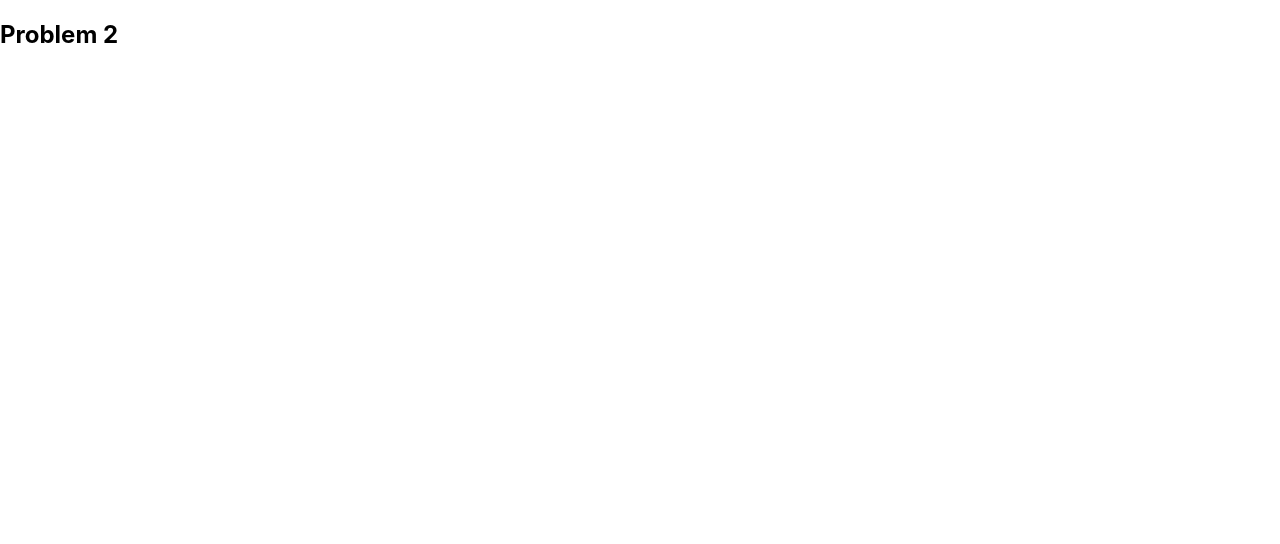
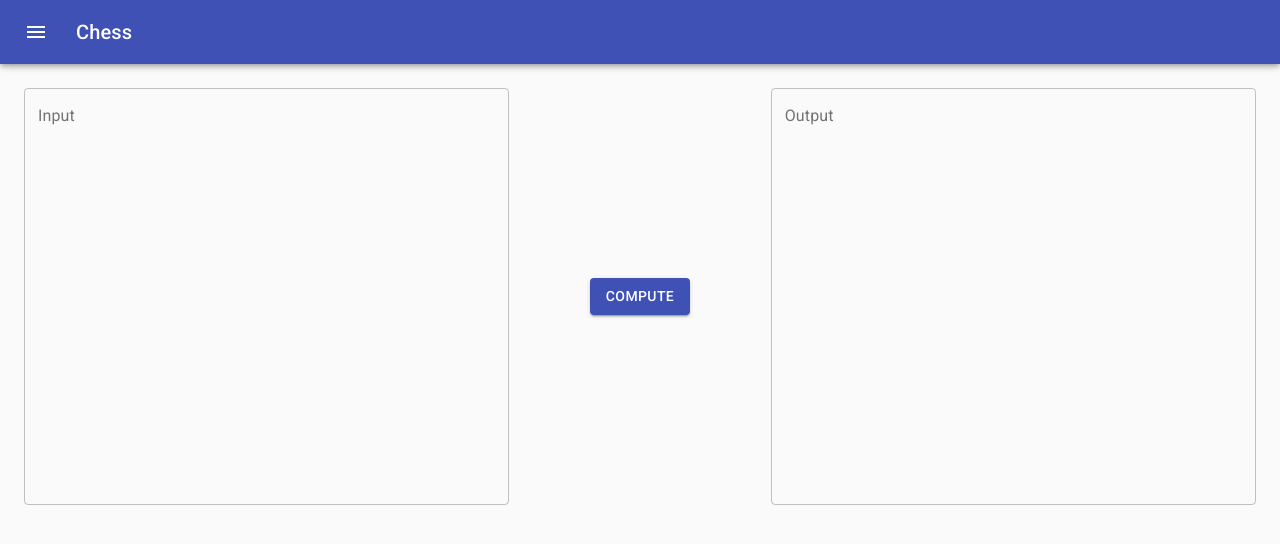
Before and after one commit to ilich16/a2o-dev-frontend, a React (Create React App) app: page /problem-2 in a window 1280 px wide. Shown: the top 544 px of the page. Built offline with nearby package versions, Linux system fonts and the light colour scheme.

Commit message:
Edit the main App.js to add the second problem

```diff
--- a/src/App.js
+++ b/src/App.js
@@ -6,6 +6,7 @@ import {
 } from "react-router-dom";
 import './App.css';
 import FirstProblem from './components/FirstProblem';
+import SecondProblem from './components/SecondProblem';
 
 function App() {
 
@@ -16,9 +17,7 @@ function App() {
             renders the first one that matches the current URL. */}
         <Switch>
           <Route path="/problem-1" component={FirstProblem} />
-          <Route path="/problem-2">
-            <Problem2 />
-          </Route>
+          <Route path="/problem-2" component={SecondProblem} />
           <Route path="/problem-3">
             <Problem3 />
           </Route>
@@ -36,10 +35,6 @@ function Home() {
   return <h2>Home</h2>;
 }
 
-function Problem2() {
-  return <h2>Problem 2</h2>;
-}
-
 function Problem3() {
   return <h2>Problem 3</h2>;
 }
--- a/src/components/SecondProblem.js
+++ b/src/components/SecondProblem.js
@@ -178,11 +178,11 @@ function SecondProblem() {
             <ListItemIcon> <HomeIcon /></ListItemIcon>
             <ListItemText primary="Home" />
           </ListItemLink>
-          <ListItemLink href='/problem-1' selected>
+          <ListItemLink href='/problem-1'>
             <ListItemIcon> <SportsTennisIcon /></ListItemIcon>
             <ListItemText primary="Padel League" />
           </ListItemLink>
-          <ListItemLink href='/problem-2'>
+          <ListItemLink href='/problem-2' selected>
             <ListItemIcon> <SvgIcon><path d={mdiChessQueen} /></SvgIcon></ListItemIcon>
             <ListItemText primary="Chess" />
           </ListItemLink>
```
Also changed, not shown: 1 other file (tests, documents, lock files or other folders).
